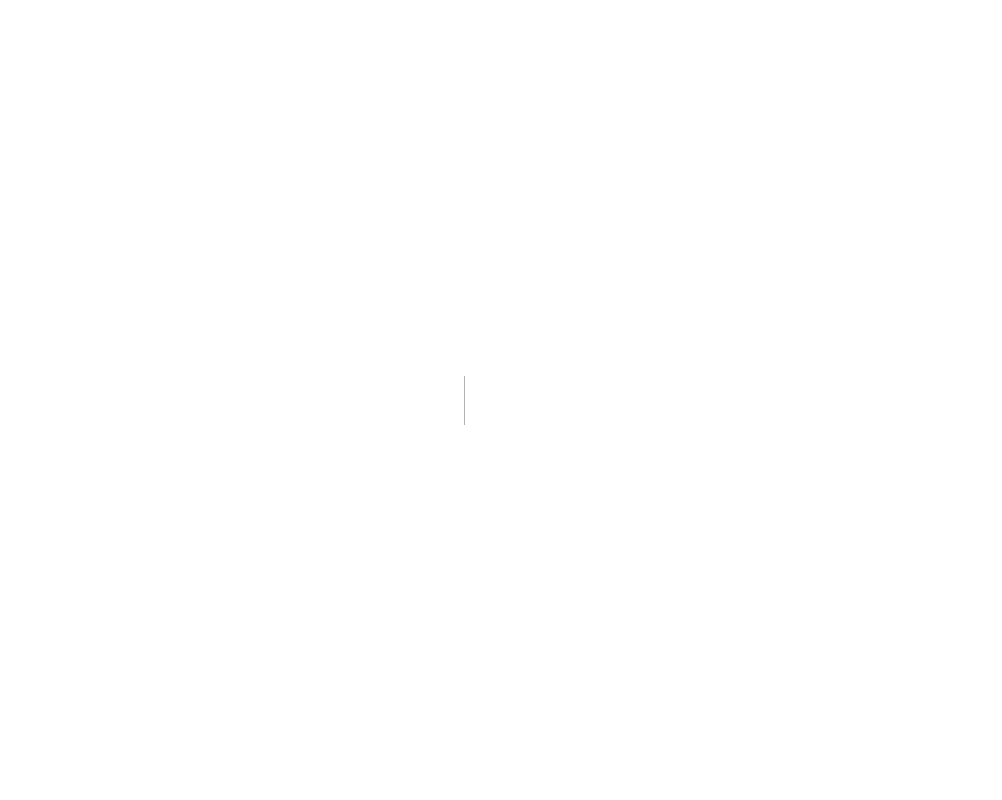
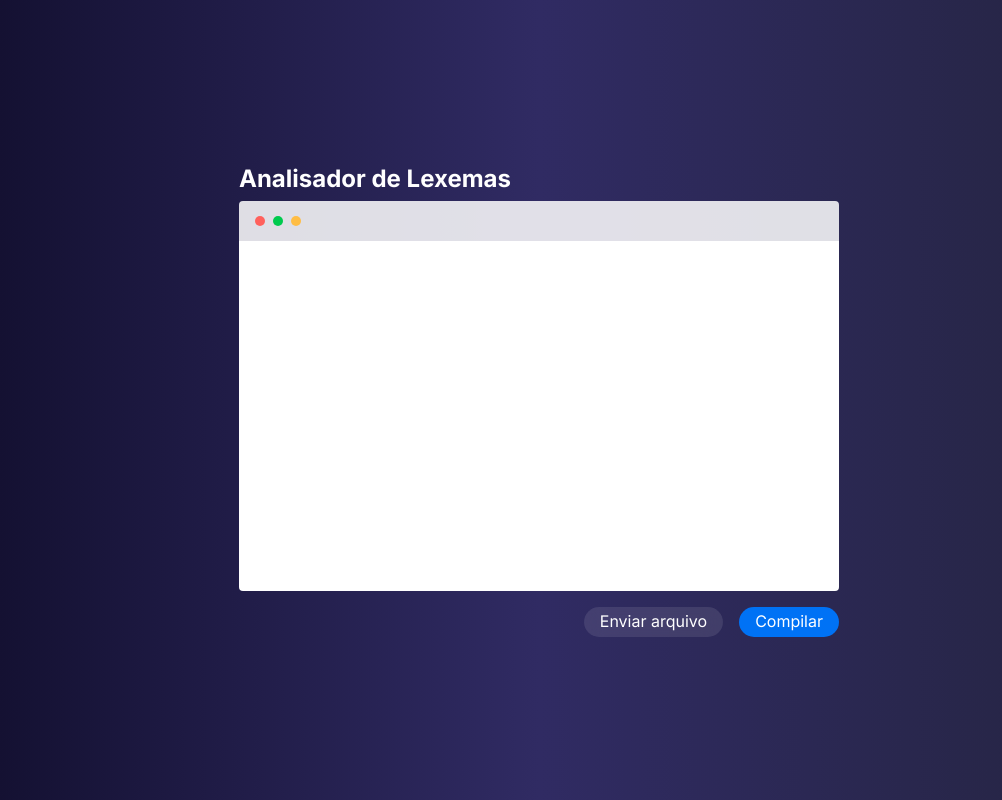
Before and after one commit to hugolima03/compiladores-ufrr, a Next.js app: page /trabalhos/analisadorLexemas in a window 1280 px wide. Before the commit this address had no page. Shown: the whole page, without its empty margins (101-1103 px from the left). Built offline with nearby package versions, Linux system fonts and the light colour scheme.

Commit message:
FEAT: Code editor

```diff
--- /dev/null
+++ b/src/components/TextEditor/index.tsx
@@ -0,0 +1,61 @@
+import React, { useState } from "react";
+
+import * as S from "./styles";
+
+type CodeEditorProps = {
+  onSubmit: (value: string) => void;
+};
+
+const CodeEditor = ({ onSubmit }: CodeEditorProps) => {
+  const [value, setValue] = useState("");
+
+  function onClick() {
+    onSubmit(value);
+  }
+
+  function onSubmitFile(e: React.ChangeEvent<HTMLInputElement>) {
+    const reader = new FileReader();
+    if (e.target.files?.length) {
+      const file = e.target.files[0];
+      reader.readAsText(file, "UTF-8");
+      reader.onload = (suc) => {
+        setValue(String(suc.target?.result));
+      };
+      reader.onerror = (err) => {
+        window.alert(`Falha ao carregar arquivo ${err}`);
+      };
+    }
+  }
+
+  return (
+    <S.CodeEditorWrapper>
+      <S.CodeEditorHeader>
+        <S.CodeEditorHeaderDots color="red" />
+        <S.CodeEditorHeaderDots color="green" />
+        <S.CodeEditorHeaderDots color="yellow" />
+      </S.CodeEditorHeader>
+      <S.Textarea
+        value={value}
+        onChange={(e) => setValue(e.target.value)}
+        spellCheck={false}
+      />
+
+      <S.ButtonsWrapper>
+        <S.SendValue as="label">
+          Enviar arquivo
+          <input
+            type="file"
+            onChange={onSubmitFile}
+            accept=".txt"
+            multiple={false}
+          />
+        </S.SendValue>
+        <S.SubmitButton type="button" onClick={onClick}>
+          Compilar
+        </S.SubmitButton>
+      </S.ButtonsWrapper>
+    </S.CodeEditorWrapper>
+  );
+};
+
+export default CodeEditor;
--- /dev/null
+++ b/src/components/TextEditor/styles.ts
@@ -0,0 +1,101 @@
+import styled, { css } from "styled-components";
+import { Colors } from "styles/theme";
+
+export const CodeEditorWrapper = styled.div`
+  display: flex;
+  flex-direction: column;
+  width: 60rem;
+`;
+
+export const CodeEditorHeader = styled.header`
+  display: flex;
+  align-items: center;
+  padding: 0 1.6rem;
+  flex-direction: row;
+
+  gap: 0.8rem;
+
+  border-radius: 0.4rem 0.4rem 0 0;
+  background-color: #ffffffda;
+
+  height: 4rem;
+`;
+
+type CodeEditorHeaderDotsProps = {
+  color: Colors;
+};
+
+export const CodeEditorHeaderDots = styled.div<CodeEditorHeaderDotsProps>`
+  ${({ theme, color }) => css`
+    width: 1rem;
+    height: 1rem;
+
+    border-radius: 50%;
+
+    background-color: ${theme.colors[color]};
+  `}
+`;
+
+export const Textarea = styled.textarea`
+  ${({ theme }) => css`
+    height: 35rem;
+
+    font-family: ${theme.font.monospace};
+    color: rgba(41, 41, 41, 1);
+
+    padding: 0.8rem 1.6rem;
+    border: none;
+    outline: none;
+
+    border-radius: 0 0 0.4rem 0.4rem;
+
+    resize: none;
+  `}
+`;
+
+export const ButtonsWrapper = styled.div`
+  display: flex;
+  flex-direction: row;
+  gap: 1.6rem;
+
+  align-self: flex-end;
+  margin-top: 1.6rem;
+`;
+
+export const SubmitButton = styled.button`
+  ${({ theme }) => css`
+    display: flex;
+    align-items: center;
+    justify-content: center;
+
+    min-height: 3rem;
+    font-size: 1.6rem;
+    line-height: 2.75rem;
+
+    background-color: ${theme.colors.blue};
+    color: white;
+
+    border: none;
+    outline: none;
+
+    padding: 0 1.6rem;
+    border-radius: 2.4rem;
+
+    cursor: pointer;
+
+    transition: all 0.2s;
+
+    &:hover {
+      transform: scale(1.05);
+    }
+  `}
+`;
+
+export const SendValue = styled(SubmitButton)`
+  background-color: #ffffff1a;
+  backdrop-filter: blur(10px);
+
+  input {
+    display: none;
+  }
+`;
--- a/src/pages/_document.tsx
+++ b/src/pages/_document.tsx
@@ -14,6 +14,17 @@ export default function Document() {
           href="https://fonts.googleapis.com/css2?family=Inter:wght@200;400;500;700&display=swap"
           rel="stylesheet"
         />
+
+        <link rel="preconnect" href="https://fonts.googleapis.com" />
+        <link
+          rel="preconnect"
+          href="https://fonts.gstatic.com"
+          crossOrigin=""
+        />
+        <link
+          href="https://fonts.googleapis.com/css2?family=Roboto+Mono&display=swap"
+          rel="stylesheet"
+        />
       </Head>
       <body>
         <Main />
--- /dev/null
+++ b/src/pages/trabalhos/analisadorLexemas.tsx
@@ -0,0 +1,8 @@
+import React from "react";
+import Trabalho2Template from "templates/Trabalho2";
+
+const analisadorLexemas = () => {
+  return <Trabalho2Template />;
+};
+
+export default analisadorLexemas;
--- a/src/styles/global.ts
+++ b/src/styles/global.ts
@@ -22,7 +22,7 @@ const GlobalStyles = createGlobalStyle`
       body {
         width: 100vw;
         height: 100vh;
-        background-color: ${theme.colors.primary};
+        background: ${theme.gradients.primary};
       }
 
       a {
--- a/src/styles/theme.ts
+++ b/src/styles/theme.ts
@@ -1,10 +1,11 @@
-export default {
+const theme = {
   border: {
     radius: "0.4rem",
   },
   font: {
     family:
       "Inter, -apple-system, BlinkMacSystemFont, 'Segoe UI', Roboto, Oxygen, Ubuntu, Cantarell, 'Open Sans', 'Helvetica Neue', sans-serif",
+    monospace: "Roboto Mono, monospace",
     sizes: {
       xsmall: "1.2rem",
       small: "1.4rem",
@@ -17,12 +18,23 @@ export default {
   },
   colors: {
     primary: "#1A1A2E",
+    red: "#FF605C",
+    green: "#00CA4E",
+    yellow: "#FFBD44",
+    blue: "#0072F5",
   },
   transition: {
     default: "0.3s ease-in-out",
     fast: "0.1s ease-in-out",
   },
+  gradients: {
+    primary: "linear-gradient(to right, #0f0c29, #302b63, #24243e)",
+  },
   shadows: {
     default: "-2px 2px 8px #001D4029;",
   },
 } as const;
+
+export type Colors = keyof typeof theme.colors;
+
+export default theme;
--- a/src/templates/Home/index.tsx
+++ b/src/templates/Home/index.tsx
@@ -16,6 +16,7 @@ const HomeTemplate = () => {
 
         <S.LinksWrapper>
           <Link href="/Trabalhos/trab1.pdf">Trabalho 1</Link>
+          <Link href="/trabalhos/analisadorLexemas">Trabalho 2</Link>
         </S.LinksWrapper>
 
         <p>
--- /dev/null
+++ b/src/templates/Trabalho2/index.tsx
@@ -0,0 +1,16 @@
+import React from "react";
+
+import TextEditor from "components/TextEditor";
+
+import * as S from "./styles";
+
+const Trabalho2Template = () => {
+  return (
+    <S.Container>
+      <S.Title>Analisador de Lexemas</S.Title>
+      <TextEditor onSubmit={(v) => console.log(v)} />
+    </S.Container>
+  );
+};
+
+export default Trabalho2Template;
--- /dev/null
+++ b/src/templates/Trabalho2/styles.ts
@@ -0,0 +1,24 @@
+import styled, { css } from "styled-components";
+
+export const Container = styled.main`
+  display: flex;
+  flex-direction: column;
+
+  align-items: center;
+  justify-content: center;
+
+  width: fit-content;
+  height: 100vh;
+
+  margin: 0 auto;
+`;
+
+export const Title = styled.h1`
+  ${() => css`
+    font-size: 2.4rem;
+    font-weight: 700;
+    align-self: flex-start;
+
+    margin-bottom: 0.8rem;
+  `}
+`;
```
